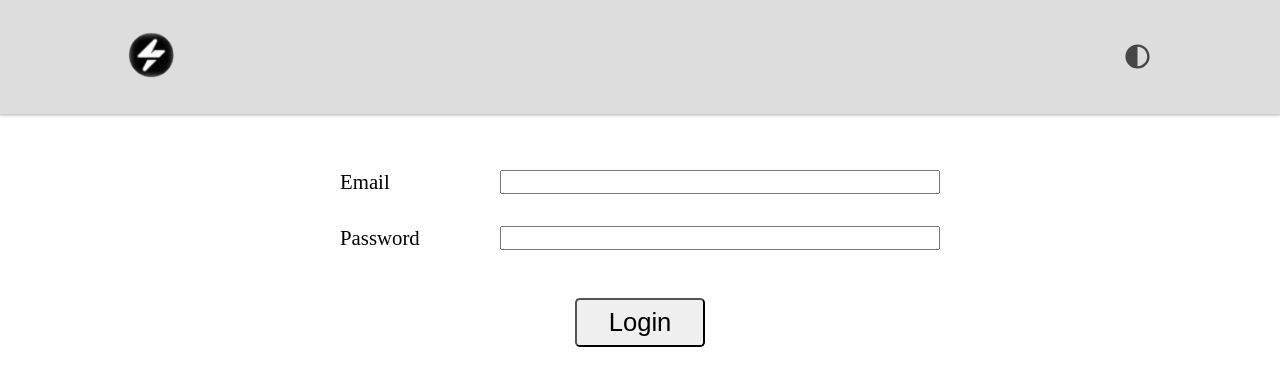
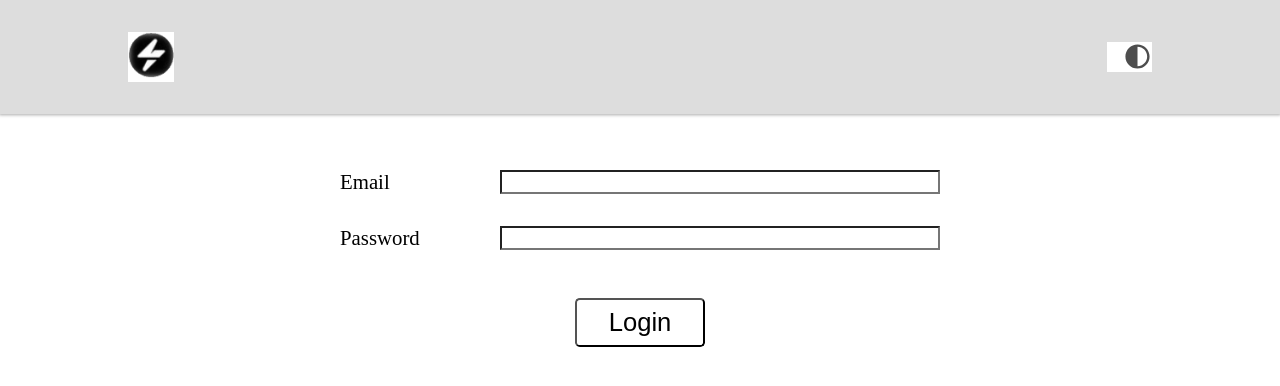
Before and after one commit to ebrest993/FamFilter, a React (Vite) app in the folder client/: page /create in a window 1280 px wide. Shown: the top 386 px of the page. Built offline with nearby package versions, Linux system fonts and the light colour scheme.

Commit message:
css connected to Createn ew form

```diff
--- a/client/src/pages/Create/index.jsx
+++ b/client/src/pages/Create/index.jsx
@@ -7,6 +7,8 @@ import Form from "../../components/Common/form.jsx";
 import http from "../../services/httpService";
 import { api } from "../../config.js";
 import { createpost } from "../../services/postCreateService.js";
+
+import "./style.css";
 
 class NewPost extends Form {
   state = {
--- /dev/null
+++ b/client/src/pages/Create/style.css
@@ -0,0 +1,3 @@
+* {
+    background-color: white;
+}
--- a/client/src/pages/Create/style.scss
+++ /dev/null
@@ -1,3 +0,0 @@
-container-lg {
-    background-color: black;
-}
```
